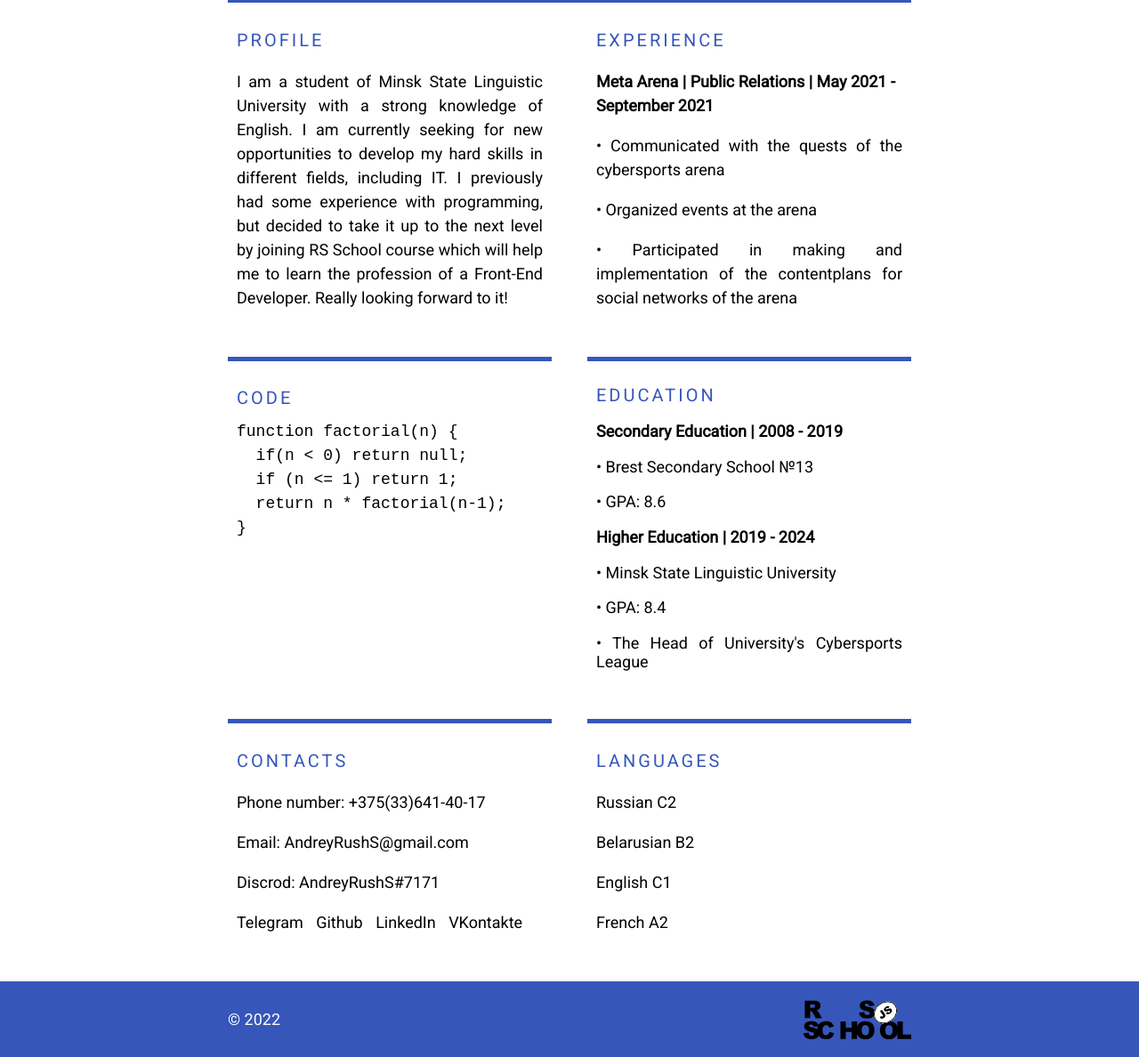
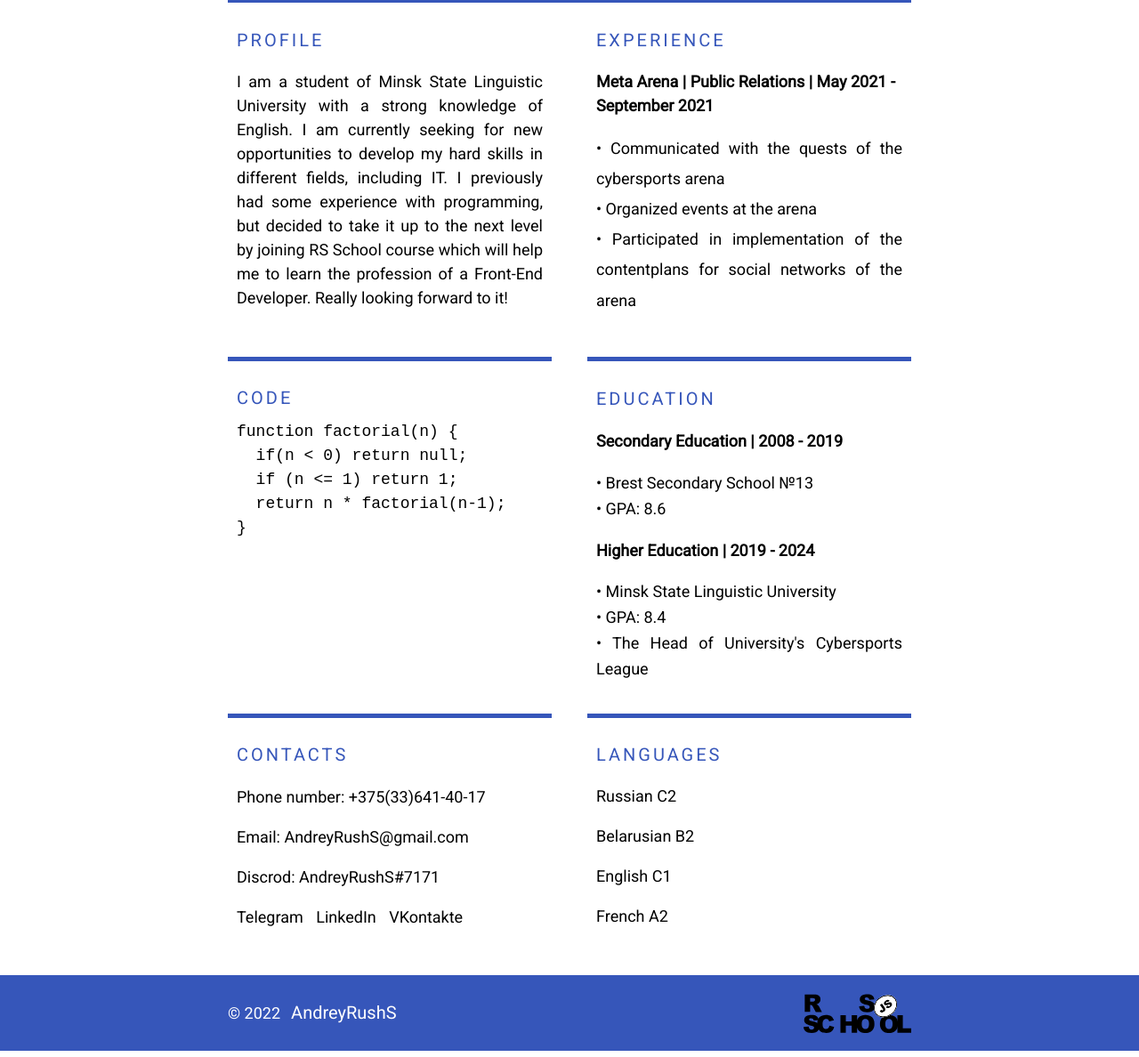
Before and after one commit to AndreyRushS/rsschool-cv, a plain HTML site: page index.html in a window 1280 px wide. Shown: the part 423-1611 px from the top of the page at 89% size. Drawn offline with Linux system fonts and the light colour scheme.

Commit message:
fix: html code fixed

```diff
--- a/index.html
+++ b/index.html
@@ -13,19 +13,19 @@
     <div class="container">
       <nav class="nav">
         <ul class="nav-list">
-          <li></li><a href="#profile" class="nav-link">Profile</a></li>
-          <li></li><a href="#experience" class="nav-link">Experience</a></li>
-          <li></li><a href="#code" class="nav-link">Code</a></li>
-          <li></li><a href="#education" class="nav-link">Education</a></li>
-          <li></li><a href="#contacts" class="nav-link">Contacts</a></li>
-          <li></li><a href="#Languages" class="nav-link">Languages</a></li>
+          <li><a href="#profile" class="nav-link">Profile</a></li>
+          <li><a href="#experience" class="nav-link">Experience</a></li>
+          <li><a href="#code" class="nav-link">Code</a></li>
+          <li><a href="#education" class="nav-link">Education</a></li>
+          <li><a href="#contacts" class="nav-link">Contacts</a></li>
+          <li><a href="#Languages" class="nav-link">Languages</a></li>
         </ul>
       </nav>
      </div>
   </header>
   <main class="main">
     <div class="container main-container">
-      <section class="section section-profile" id="profile">
+      <section class="section section-profile">
         <img src="./assets/img/Andrew_Posheluk.jpg" alt="" class="section-profile-logo">
         <div class="section-profile-title">
           <h1 class="section-title main-title">Andrew Posheluk</h1>
@@ -39,10 +39,10 @@
       <section class="section" id="experience">
         <h2 class="section-title">Experience</h2>
         <p><b>Meta Arena | Public Relations | May 2021 - September 2021</b></p>
-        <ul class="section-list" style="text-align: justify;">
-          <p>&bull; Communicated with the quests of the cybersports arena</p>
-          <p>&bull; Organized events at the arena</p>
-          <p>&bull; Participated in making and implementation of the contentplans for social networks of the arena</p>
+        <ul class="section-list" style="text-align: justify; line-height: 1.9;">
+          <li>&bull; Communicated with the quests of the cybersports arena<br></li>
+          <li>&bull; Organized events at the arena<br></li>
+          <li>&bull; Participated in implementation of the contentplans for social networks of the arena</li>
         </ul>
       </section>
       <section class="section" id="code">
@@ -53,29 +53,28 @@
   return n * factorial(n-1);
 }</code></pre>
       </section>
-      <section class="section section-education" style="line-height: 1.2;" id="education">
+      <section class="section section-education" style="line-height: 1.6;" id="education">
         <h2 class="section-title">Education</h2>
         <p><b>Secondary Education | 2008 - 2019</b></p>
         <ul class="section-list" style="text-align: justify;">
-          <p>&bull; Brest Secondary School №13</p>
-          <p>&bull; GPA: 8.6</p>
+          <li>&bull; Brest Secondary School №13</li>
+          <li>&bull; GPA: 8.6</li>
+        </ul>
           <p><b>Higher Education | 2019 - 2024</b></p>
         <ul class="section-list" style="text-align: justify;">
-          <p>&bull; Minsk State Linguistic University</p>
-          <p>&bull; GPA: 8.4</p>
-          <p>&bull; The Head of University's Cybersports League</p>
+          <li>&bull; Minsk State Linguistic University</li>
+          <li>&bull; GPA: 8.4</li>
+          <li>&bull; The Head of University's Cybersports League</li>
           </ul>
       </section>
       <section class="section section-contacts" id="contacts">
         <h2 class="section-title">Contacts</h2>
-        <ul class="section-list">
-          <ul class="section-item contacts-item">
-            <p>Phone number: +375(33)641-40-17</p>
-            <p>Email: AndreyRushS@gmail.com</p>
-            <p>Discrod: AndreyRushS#7171</p>
-            <p style="word-spacing: 10px;"><a style="text-decoration: none; color: black;" href="https://t.me/AndreyRushS">Telegram </a><a style="text-decoration: none; color: black;" href="https://github.com/AndreyRushS">Github </a><a style="text-decoration: none; color: black;" href="https://www.linkedin.com/in/andrewposheluk/">LinkedIn </a><a style="text-decoration: none; color: black;" href="https://vk.com/andreyrushs">VKontakte</a></p>
+        <ul class="section-list" style="line-height: 2.5;">
+            <li>Phone number: +375(33)641-40-17</li>
+            <li>Email: AndreyRushS@gmail.com</li>
+            <li>Discrod: AndreyRushS#7171</li>
+            <li style="word-spacing: 10px;"><a style="text-decoration: none; color: black;" href="https://t.me/AndreyRushS">Telegram </a><a style="text-decoration: none; color: black;" href="https://www.linkedin.com/in/andrewposheluk/">LinkedIn </a><a style="text-decoration: none; color: black;" href="https://vk.com/andreyrushs">VKontakte</a></li>
           </ul>
-        </ul>
       </section>
       <section class="section section-languages" id="Languages">
         <h2 class="section-title">Languages</h2>
@@ -88,7 +87,7 @@
   </main>
   <footer class="footer">
     <div class="container footer-container">
-      <div><a style="text-decoration: none; color: #ffffff;" href="https://github.com/AndreyRushS">© 2022 </a></div>
+      <div>© 2022<a href="https://github.com/AndreyRushS" class="github nav-link">AndreyRushS </a></div>
       <a href="https://rs.school/js/" class="rss"></a>
     </div>
   </footer>
```
